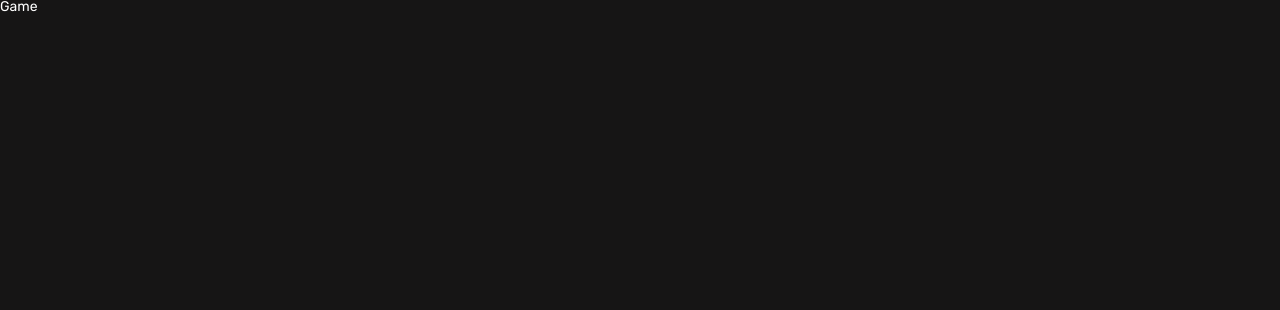
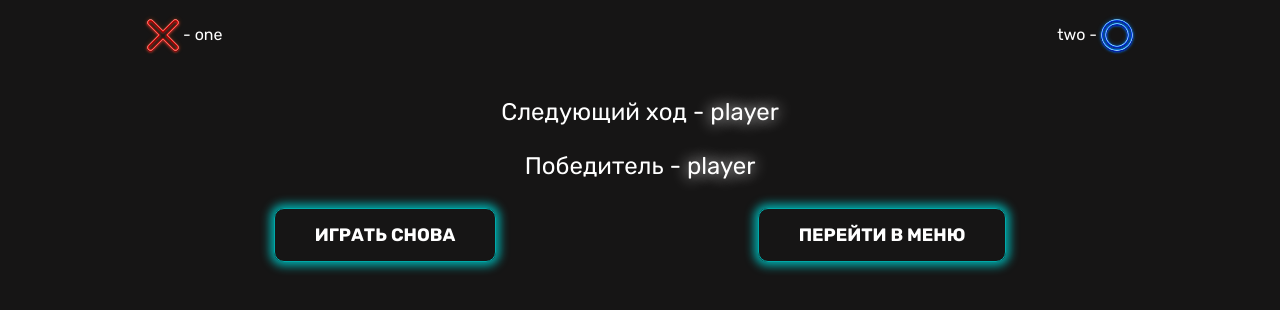
Before and after one commit to ArtiomKochkin/tic-tac-toe, a React (Vite) app: page /game in a window 1280 px wide. Shown: the top 310 px of the page. Built offline with nearby package versions, Linux system fonts and the light colour scheme.

Commit message:
Feat: add a part of game page

```diff
--- a/src/components/pages/game/Game.jsx
+++ b/src/components/pages/game/Game.jsx
@@ -1,7 +1,12 @@
+import Header from "./header/Header";
+import styles from "./Game.module.scss";
+import GameActions from "./game-actions/GameActions";
+
 const Game = () => {
     return (
-        <div>
-            Game
+        <div className={styles.game}>
+            <Header/>
+            <GameActions/>
         </div>
     )
 }
--- /dev/null
+++ b/src/components/pages/game/Game.module.scss
@@ -0,0 +1,7 @@
+.game {
+    margin: 0 auto;
+    width: 100%;
+    max-width: 80vw;
+    padding: 0 1.5rem;
+    height: 100vh;
+}
--- /dev/null
+++ b/src/components/pages/game/game-actions/GameActions.jsx
@@ -0,0 +1,16 @@
+import NextMove from "./next-move/NextMove";
+import styles from "./GameActions.module.scss";
+import GameButtons from "./game-buttons/GameButtons";
+import GameResult from "./game-result/GameResult";
+
+const GameActions = () => {
+    return (
+        <div className={styles.actions}>
+            <NextMove player="player" className={styles.actions__text}/>
+            <GameResult result={"player"} className={styles.actions__text}/>
+            <GameButtons className={styles.actions__buttons}/>
+        </div>
+    )
+}
+
+export default GameActions;
--- /dev/null
+++ b/src/components/pages/game/game-actions/GameActions.module.scss
@@ -0,0 +1,23 @@
+@import "../../../../assets/styles/global";
+
+.actions {
+    display: block;
+    margin: 3rem 0;
+}
+
+
+.actions__text {
+    text-align: center;
+    font-size: 2.4rem;
+    margin-bottom: 3rem;
+
+    span {
+        text-shadow: 0 0 15px $white;
+    }
+}
+
+.actions__buttons {
+    display: flex;
+    align-items: center;
+    justify-content: space-around;
+}
--- /dev/null
+++ b/src/components/pages/game/game-actions/game-buttons/GameButtons.jsx
@@ -0,0 +1,17 @@
+import Button from "../../../../UI/button/Button";
+
+const GameButtons = ({ ...props }) => {
+    return (
+        <div {...props}>
+            <Button type="button">
+                Играть снова
+            </Button>
+            <Button type="button">
+                Перейти в меню
+            </Button>
+
+        </div>
+    )
+}
+
+export default GameButtons;
--- /dev/null
+++ b/src/components/pages/game/game-actions/game-result/GameResult.jsx
@@ -0,0 +1,9 @@
+const GameResult = ({ result, ...props }) => {
+    return (
+        <div {...props}>
+            Победитель - <span>{result}</span>
+        </div>
+    )
+}
+
+export default GameResult;
--- /dev/null
+++ b/src/components/pages/game/game-actions/next-move/NextMove.jsx
@@ -0,0 +1,9 @@
+const NextMove = ({ player, ...props }) => {
+    return (
+        <div {...props}>
+            Следующий ход - <span>{player}</span>
+        </div>
+    )
+}
+
+export default NextMove;
--- /dev/null
+++ b/src/components/pages/game/header/Header.jsx
@@ -0,0 +1,15 @@
+import styles from "./Header.module.scss";
+import HeaderPlayer from "./header-player/HeaderPlayer";
+
+const Header = () => {
+    return (
+        <div className={styles.header}>
+            <div className={styles.header__players}>
+                <HeaderPlayer player="x" names={["one", "two"]}/>
+                <HeaderPlayer player="o" names={["one", "two"]}/>
+            </div>
+        </div>
+    )
+}
+
+export default Header;
--- /dev/null
+++ b/src/components/pages/game/header/Header.module.scss
@@ -0,0 +1,9 @@
+.header {
+    padding: 1.5rem 0;
+}
+
+.header__players {
+    display: flex;
+    justify-content: space-between;
+    align-items: center;
+}
--- /dev/null
+++ b/src/components/pages/game/header/header-player/HeaderPlayer.jsx
@@ -0,0 +1,26 @@
+import styles from "./HeaderPlayer.module.scss";
+
+const HeaderPlayer = ({ player, names }) => {
+    return (
+        <div className={styles.player}>
+            {player === "x"
+                ?
+                <>
+                    <img className={styles.player__img} src="./img/x.svg" alt="X" />
+                    <div className={styles.player__text}>
+                         - {names[0]}
+                    </div>
+                </>
+                :
+                <>
+                    <div className={styles.player__text}>
+                        {names[1]} -
+                    </div>
+                    <img className={styles.player__img} src="./img/o.svg" alt="O" />
+                </>
+            }
+        </div>
+    )
+}
+
+export default HeaderPlayer;
--- /dev/null
+++ b/src/components/pages/game/header/header-player/HeaderPlayer.module.scss
@@ -0,0 +1,13 @@
+.player {
+    display: flex;
+    justify-content: space-between;
+    align-items: center;
+}
+
+.player__img {
+    width: 4rem;
+}
+
+.player__text {
+    font-size: 1.6rem;
+}
--- a/src/components/pages/menu/Menu.module.scss
+++ b/src/components/pages/menu/Menu.module.scss
@@ -1,5 +1,3 @@
-@import "../../../assets/styles/global";
-
 .menu {
     display: flex;
     flex-direction: column;
@@ -17,7 +15,6 @@
     grid-template-rows: 1fr 1fr;
     gap: 1.5rem;
     margin: 3rem 0;
-
 }
 
 .menu__select {
```
